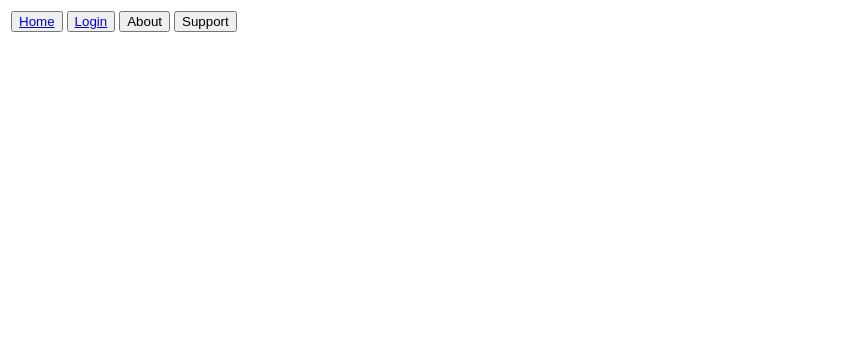
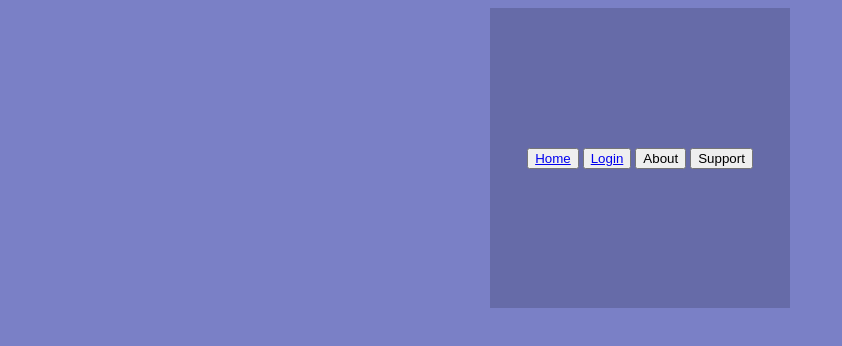
Before and after one commit to Vryst/Web-Project, a plain HTML site: page home.html in a window 1280 px wide. Shown: the whole page, without its empty margins (0-842 px from the left). Drawn offline with nearby package versions, Linux system fonts and the light colour scheme.

Commit message:
Update home.html

```diff
--- a/home.html
+++ b/home.html
@@ -1,4 +1,4 @@
-<!DOCTYPE html>
+<!DOCTYPE HTML>
 <html lang="en">
 <head>
   <meta charset="UTF-8">
@@ -14,7 +14,7 @@
    <link rel="preconnect" href="https://fonts.googleapis.com">
    <link rel="preconnect" href="https://fonts.gstatic.com" crossorigin>
    <link href="https://fonts.googleapis.com/css2?family=Ubuntu:wght@300&display=swap" rel="stylesheet">
-  <link rel="stylesheet" href="style.css">
+  <link rel="stylesheet" href="shome.css">
 
 </head>
 <body>
@@ -22,7 +22,7 @@
   <table>
     <tr>
       <td><button><a href="home.html">Home</a></button></td>
-      <td><button><a href="../Loginpage/login.html">Login</a></button></td>
+      <td><button><a href="index.html">Login</a></button></td>
       <td><button>About</button></td>
       <td><button>Support</button></td>
     </tr>
```
